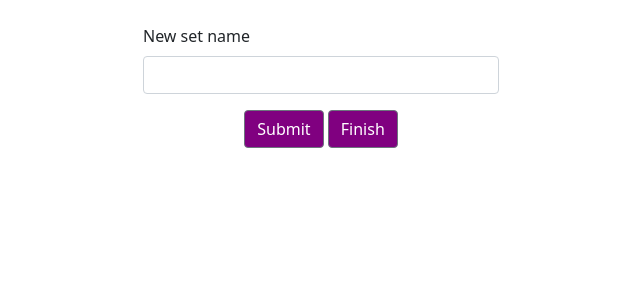
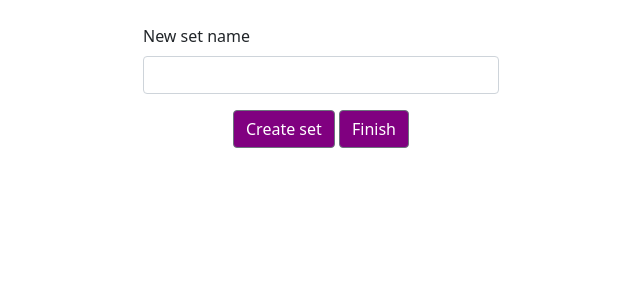
Before and after one commit to ryan-robinson1/quizbowl, a PHP site: template templates/new_set.php in a window 1280 px wide. Shown: the part 312-612 px from the top of the page, without its empty margins (319-959 px from the left). Run offline with PHP 8.4, Linux system fonts and the light colour scheme; the template is opened without the code that fills it, so the values that code supplies are empty; the visitor is signed in with stand-in values (Sample User, id 1).

Commit message:
changed button names

```diff
--- a/templates/new_set.php
+++ b/templates/new_set.php
@@ -62,7 +62,7 @@
                             <input type="text" class="form-control" id="set_name" name="set_name" required />
                         </div>
                         <div class="text-center">
-                            <button type="submit" class="btn btn-secondary bg-purple">Submit</button>
+                            <button type="submit" class="btn btn-secondary bg-purple">Create set</button>
                             <a type="button" class="btn btn-secondary bg-purple" href="?command=quizzes">Finish</a>
                         </div>
                     </form>
@@ -103,7 +103,7 @@
                             </select>
                         </div>
                         <div class="text-center">
-                            <button type="submit" class="btn btn-secondary bg-purple">Submit</button>
+                            <button type="submit" class="btn btn-secondary bg-purple">Add question</button>
                             <a type="button" class="btn btn-secondary bg-purple" href="?command=quizzes">Finish</a>
                         </div>
                     </form>
```
Also changed, not shown: classes/Config.php (+7 -0 lines).
